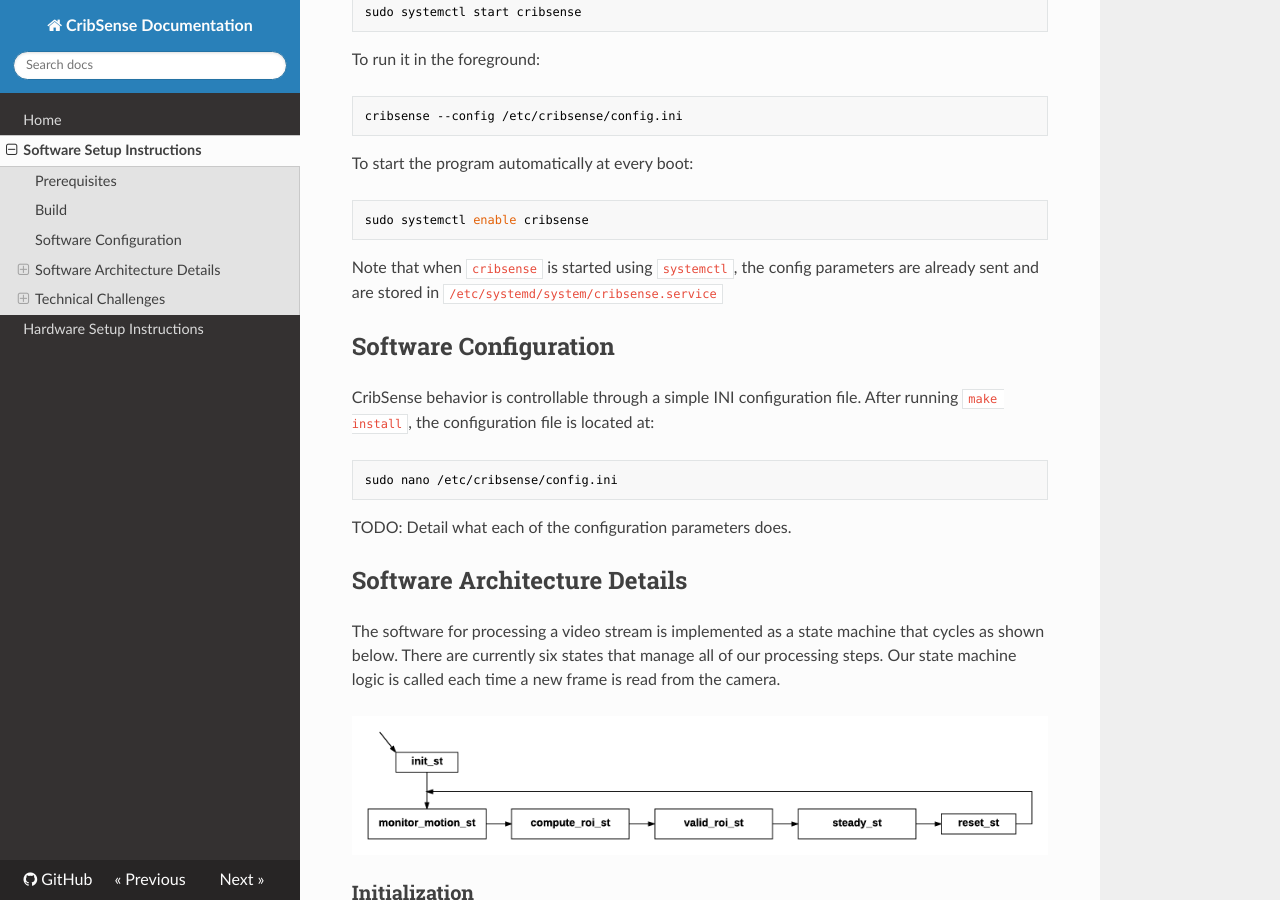
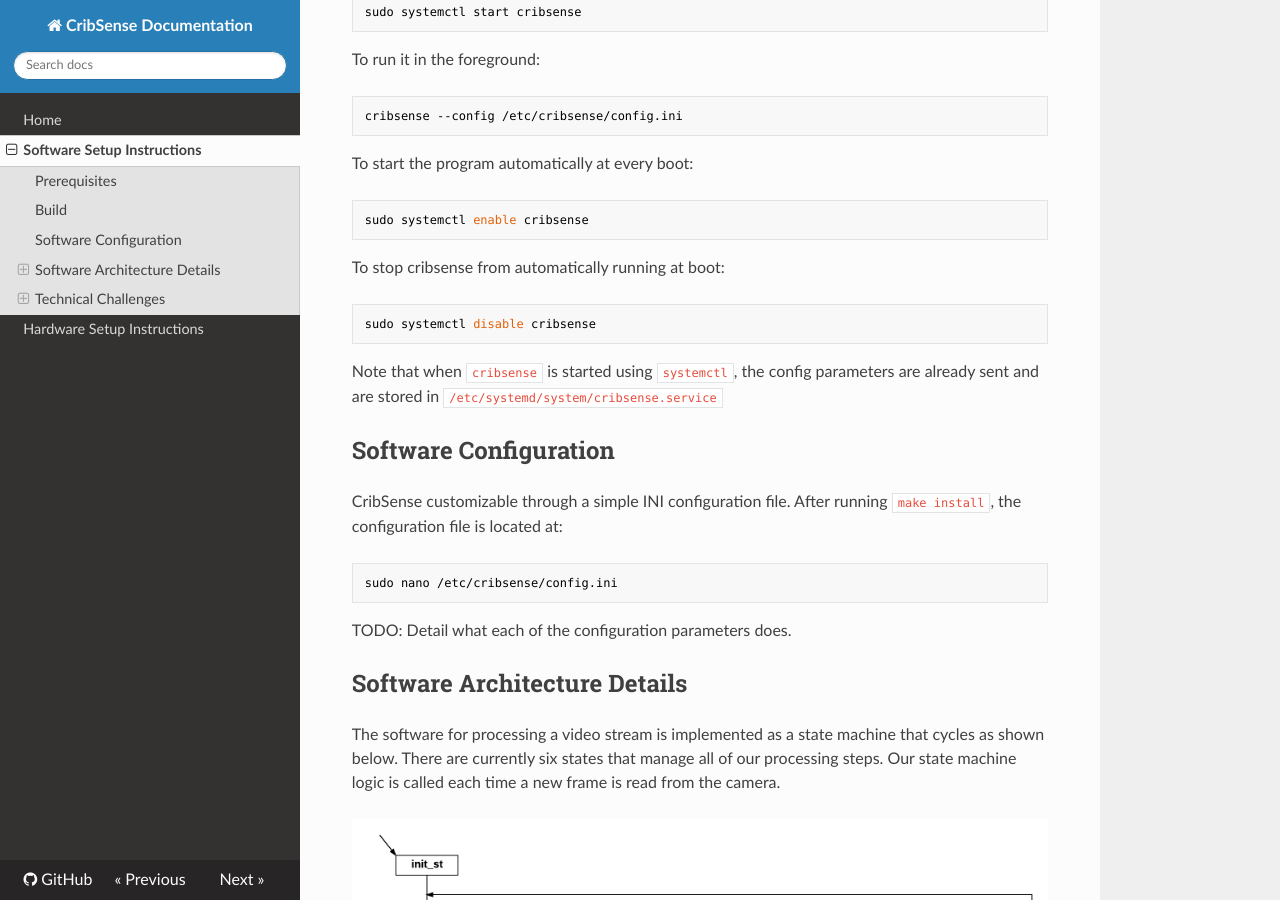
Before and after one commit to lukehsiao/CribSense, an MkDocs documentation site: the page built from docs/setup/sw-setup.md, in a window 1280 px wide and 900 px high, scrolled down 626 px. Built offline with MkDocs 1.6.1, drawn with Linux system fonts in a browser that asks for light colours; nearby versions of some CDN libraries; old or Windows-style settings are respelled for this version of MkDocs.

````diff
--- a/docs/setup/sw-setup.md
+++ b/docs/setup/sw-setup.md
@@ -39,11 +39,17 @@
 sudo systemctl enable cribsense
 ```
 
+To stop cribsense from automatically running at boot:
+
+```sh
+sudo systemctl disable cribsense
+```
+
 Note that when `cribsense` is started using `systemctl`, the config parameters are already sent and are stored in `/etc/systemd/system/cribsense.service`
 
 ## Software Configuration
 
-CribSense behavior is controllable through a simple INI configuration file. After running `make install`, the configuration file is located at:
+CribSense customizable through a simple INI configuration file. After running `make install`, the configuration file is located at:
 
 ```sh
 sudo nano /etc/cribsense/config.ini
````
Also changed, not shown: docs/setup/hw-setup.md (+3 -0 lines), docs/img/camera-housing.jpg (added), docs/img/ir-led-full.jpg (added), docs/img/ir-led-zoom.jpg (added), docs/img/pi-camera-cable.jpg (added), docs/img/pi-chassis.jpg (added).
